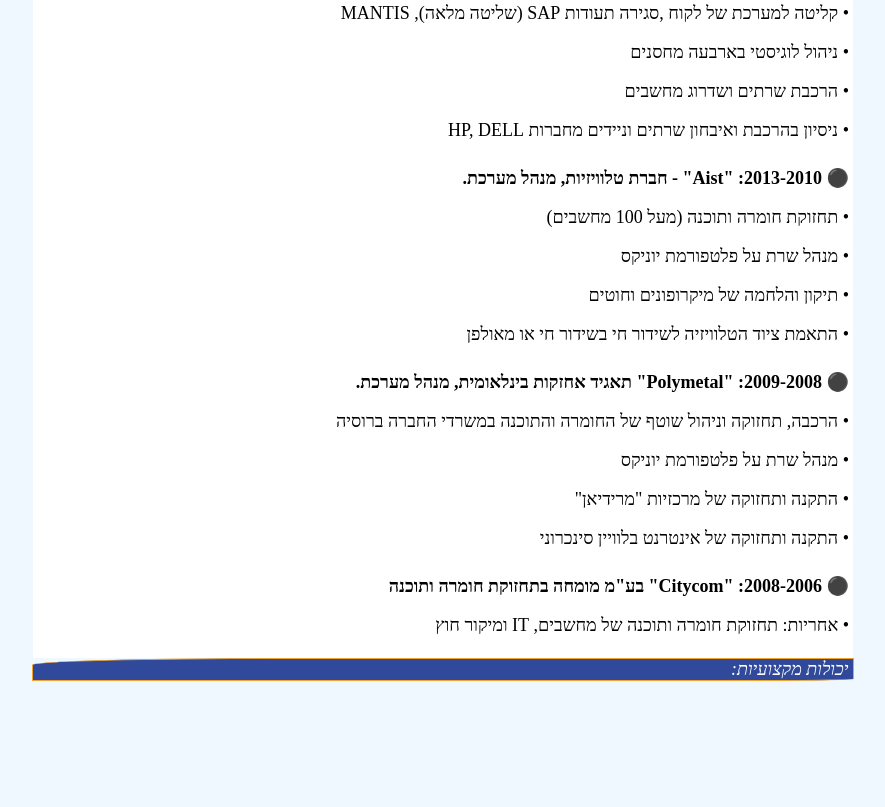
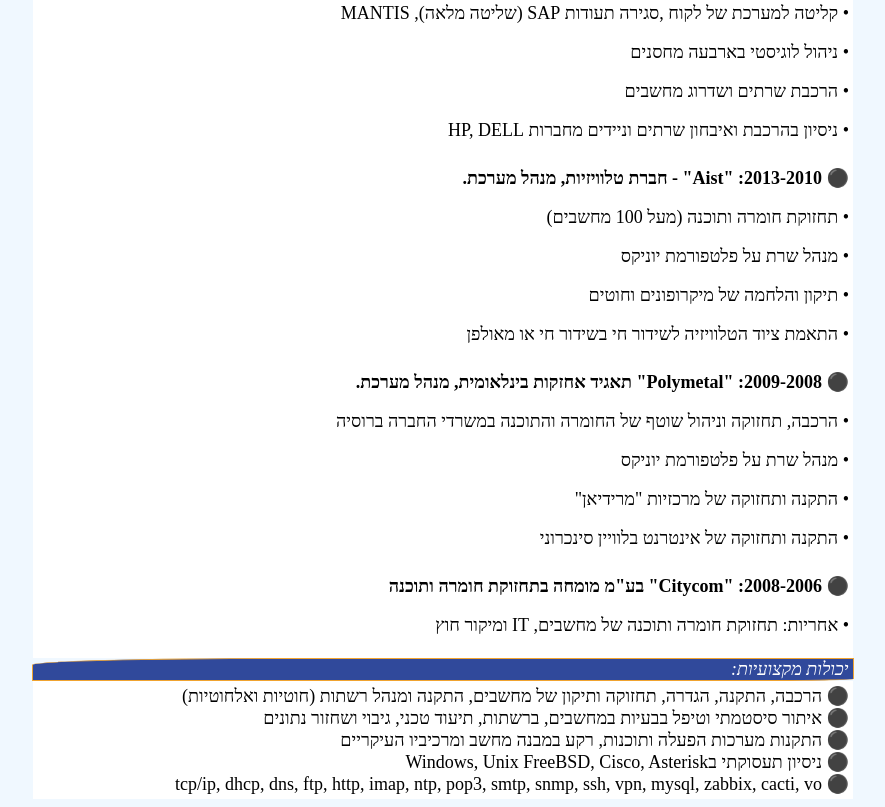
Before and after one commit to strasvet/html-cv, a plain HTML site: page index.html in a window 1280 px wide. Shown: the part 349-1156 px from the top of the page, without its empty margins (197-1082 px from the left). Before the commit the page ends 1038 px from the top, so only its background shows below. Drawn offline with Linux system fonts and the light colour scheme.

Commit message:
V.0000003

```diff
--- a/index.html
+++ b/index.html
@@ -189,6 +189,26 @@
         <span>&nbsp;יכולות מקצועיות:</span>
     </div>
 </div>
+<div class="experience" dir="rtl">
+<!--    <span>&#9899;</span>
+    <span><b>2008-2006:</b></span>
+    <span><b>"Citycom" בע"מ מומחה בתחזוקת חומרה ותוכנה</b></span>-->
+    <div>
+        <span>&#9899;&nbsp;הרכבה, התקנה, הגדרה, תחזוקה ותיקון של מחשבים, התקנה ומנהל רשתות (חוטיות ואלחוטיות)</span>
+    </div>
+    <div>
+        <span>&#9899;&nbsp;איתור סיסטמתי וטיפל בבעיות במחשבים, ברשתות, תיעוד טכני, גיבוי ושחזור נתונים</span>
+    </div>
+    <div>
+        <span>&#9899;&nbsp;התקנות מערכות הפעלה ותוכנות, רקע במבנה מחשב ומרכיביו העיקריים</span>
+    </div>
+    <div>
+        <span>&#9899;&nbsp;ניסיון תעסוקתי בWindows, Unix FreeBSD, Cisco, Asterisk</span>
+    </div>
+    <div>
+        <span>&#9899;&nbsp;tcp/ip, dhcp, dns, ftp, http, imap, ntp, pop3, smtp, snmp, ssh, vpn, mysql, zabbix, cacti, vo</span>
+    </div>
+</div>
 
 
 </body>
```
